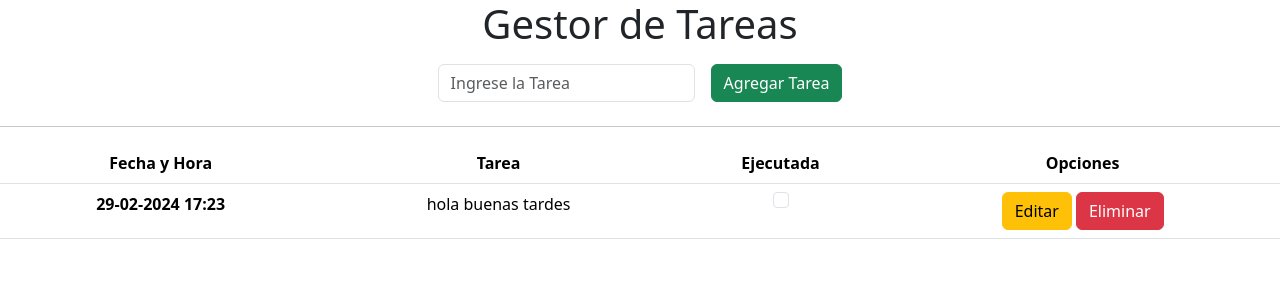
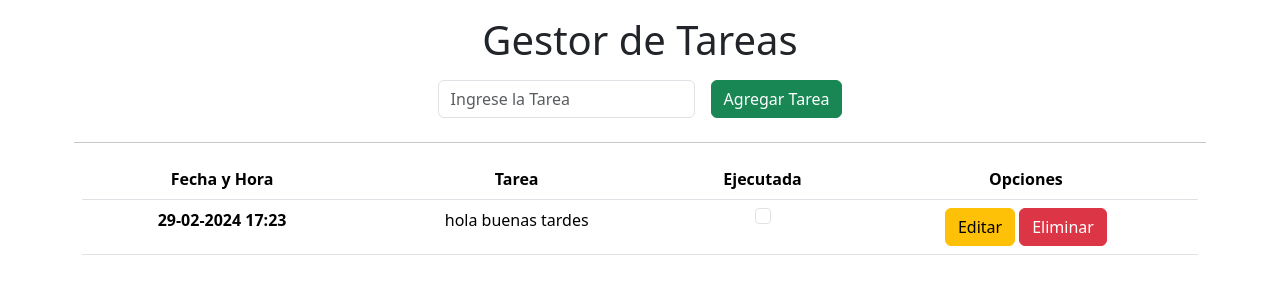
Before and after one commit to aliannysgarcia/gestorDeTareas, a React (Vite) app: page / in a window 1280 px wide. Shown: the top 300 px of the page. Built offline with nearby package versions, Linux system fonts and the light colour scheme; data requests are answered from the project's data file.

Commit message:
modificaciones en el render

```diff
--- a/src/main.jsx
+++ b/src/main.jsx
@@ -1,11 +1,14 @@
 import React from 'react'
 import ReactDOM from 'react-dom/client'
 import * as bootstrap from 'bootstrap'
+import './index.css'
 import GestionarTareas from './components/GestionarTareas'
-import './index.css'
+
 
 ReactDOM.createRoot(document.getElementById('root')).render(
   <React.StrictMode>
-    <GestionarTareas />
+    <div className='container mt-3'>
+      <GestionarTareas />
+    </div>
   </React.StrictMode>,
 )
```
